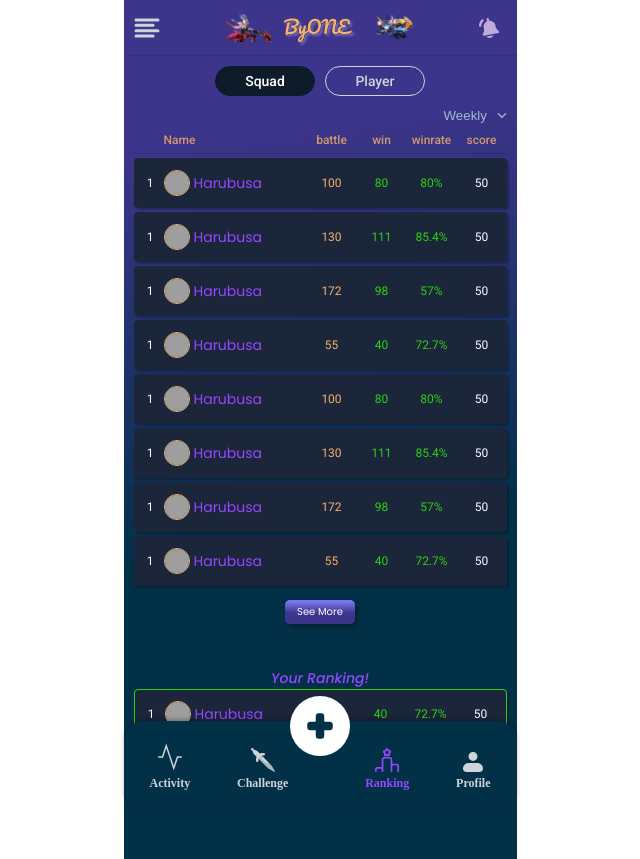
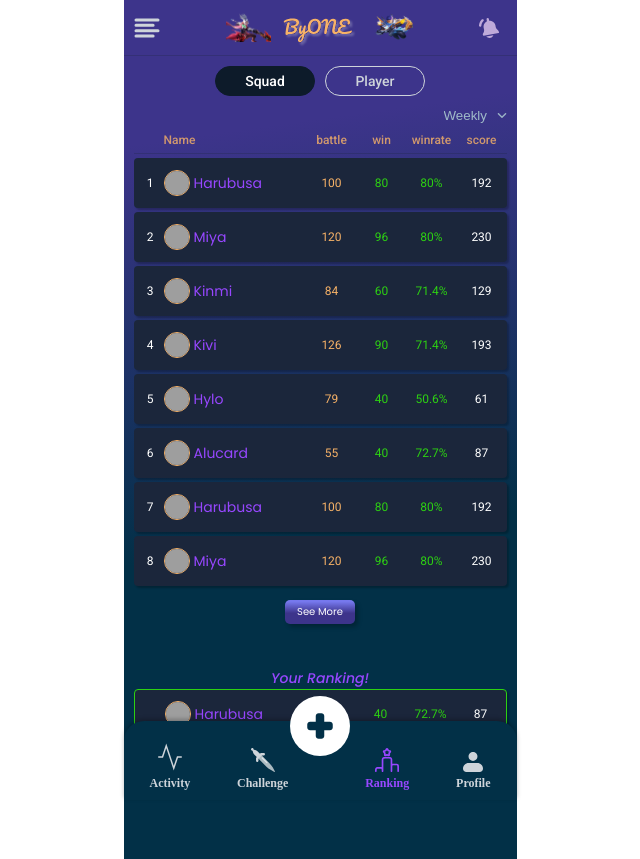
Before and after one commit to ZinMyoHtet1/ByOne-Frontend, a React (Vite) app: page /ranking/squad in a window 1280 px wide. Shown: the whole page, without its empty margins (320-960 px from the left). Built offline with nearby package versions, Linux system fonts and the light colour scheme; grey boxes are pictures that could not be loaded.

Commit message:
add action to see more

```diff
--- a/src/components/RankingCard/RankingCard.jsx
+++ b/src/components/RankingCard/RankingCard.jsx
@@ -1,10 +1,13 @@
 /* eslint-disable react/prop-types */
 import "./ranking-card.css";
 
-const RankingCard = ({ name, battle, win, score, border = false }) => {
+const RankingCard = ({ no, name, battle, win, border = false, ...rest }) => {
+  const winrate = Math.round((win / battle) * 1000) / 10;
+  const score = Math.round((win * 3 * winrate) / 100);
+
   return (
-    <div className={`ranking-card ${border ? "border" : ""}`}>
-      <span className="ranking-no">1</span>
+    <div className={`ranking-card ${border ? "border" : ""}`} {...rest}>
+      <span className="ranking-no">{no}</span>
       <span className="player-profile">
         <img
           src="https://images.unsplash.com/photo-1622567241543-9c707b4ddd5c?w=500&auto=format&fit=crop&q=60&ixlib=rb-4.0.3&ixid=M3wxMjA3fDB8MHx0b3BpYy1mZWVkfDE5fDZzTVZqVExTa2VRfHxlbnwwfHx8fHw%3D"
@@ -15,9 +18,7 @@ const RankingCard = ({ name, battle, win, score, border = false }) => {
       </span>
       <span className="data-item battle">{battle}</span>
       <span className="data-item">{win}</span>
-      <span className="data-item">
-        {Math.round((win / battle) * 1000) / 10}%
-      </span>
+      <span className="data-item">{winrate}%</span>
       <span className="data-item">{score}</span>
     </div>
   );
--- /dev/null
+++ b/src/db/lists.js
@@ -0,0 +1,124 @@
+const rankingList = [
+  {
+    name: "Harubusa",
+    battle: 100,
+    win: 80,
+  },
+  {
+    name: "Miya",
+    battle: 120,
+    win: 96,
+  },
+  {
+    name: "Kinmi",
+    battle: 84,
+    win: 60,
+  },
+  {
+    name: "Kivi",
+    battle: 126,
+    win: 90,
+  },
+  {
+    name: "Hylo",
+    battle: 79,
+    win: 40,
+  },
+  {
+    name: "Alucard",
+    battle: 55,
+    win: 40,
+  },
+  {
+    name: "Harubusa",
+    battle: 100,
+    win: 80,
+  },
+  {
+    name: "Miya",
+    battle: 120,
+    win: 96,
+  },
+  {
+    name: "Kinmi",
+    battle: 84,
+    win: 60,
+  },
+  {
+    name: "Kivi",
+    battle: 126,
+    win: 90,
+  },
+  {
+    name: "Hylo",
+    battle: 79,
+    win: 40,
+  },
+  {
+    name: "Alucard",
+    battle: 55,
+    win: 40,
+  },
+  {
+    name: "Harubusa",
+    battle: 100,
+    win: 80,
+  },
+  {
+    name: "Miya",
+    battle: 120,
+    win: 96,
+  },
+  {
+    name: "Kinmi",
+    battle: 84,
+    win: 60,
+  },
+  {
+    name: "Kivi",
+    battle: 126,
+    win: 90,
+  },
+  {
+    name: "Hylo",
+    battle: 79,
+    win: 40,
+  },
+  {
+    name: "Alucard",
+    battle: 55,
+    win: 40,
+  },
+  {
+    name: "Harubusa",
+    battle: 100,
+    win: 80,
+  },
+  {
+    name: "Miya",
+    battle: 120,
+    win: 96,
+  },
+  {
+    name: "Kinmi",
+    battle: 84,
+    win: 60,
+  },
+  {
+    name: "Kivi",
+    battle: 126,
+    win: 90,
+  },
+  {
+    name: "Hylo",
+    battle: 79,
+    win: 40,
+  },
+  {
+    name: "Alucard",
+    battle: 55,
+    win: 40,
+  },
+];
+
+export { rankingList };
--- a/src/pages/Ranking/Ranking.jsx
+++ b/src/pages/Ranking/Ranking.jsx
@@ -5,7 +5,11 @@ import { Button, RankingCard } from "../../components";
 import { RankingCategory, RankingContainer } from "../../containers";
 import "./ranking.css";
 
+import { rankingList } from "../../db/lists";
+
 const Ranking = ({ category }) => {
+  const [sliceIndex, setSliceIndex] = useState(8);
+
   const [loading, setLoading] = useState(false);
   const options = [
     { label: "Weekly", value: "week" },
@@ -15,7 +19,10 @@ const Ranking = ({ category }) => {
 
   const handleLoadMore = () => {
     setLoading(true);
-    setTimeout(() => setLoading(false), 3000);
+    setTimeout(() => {
+      setSliceIndex((prevValue) => prevValue * 2);
+      setLoading(false);
+    }, 3000);
   };
 
   return (
@@ -35,14 +42,22 @@ const Ranking = ({ category }) => {
         </div>
       </div>
       <RankingContainer>
-        <RankingCard name="Harubusa" battle="100" win="80" score="50" />
-        <RankingCard name="Harubusa" battle="130" win="111" score="50" />
+        {rankingList.slice(0, sliceIndex).map((ranking, i) => (
+          <RankingCard
+            no={i + 1}
+            name={ranking.name}
+            battle={ranking.battle}
+            win={ranking.win}
+            key={ranking.name + i}
+          />
+        ))}
+        {/* <RankingCard name="Harubusa" battle="130" win="111" score="50" />
         <RankingCard name="Harubusa" battle="172" win="98" score="50" />
         <RankingCard name="Harubusa" battle="55" win="40" score="50" />
         <RankingCard name="Harubusa" battle="100" win="80" score="50" />
         <RankingCard name="Harubusa" battle="130" win="111" score="50" />
         <RankingCard name="Harubusa" battle="172" win="98" score="50" />
-        <RankingCard name="Harubusa" battle="55" win="40" score="50" />
+        <RankingCard name="Harubusa" battle="55" win="40" score="50" /> */}
         {/*<RankingCard name="Harubusa" battle="100" win="80" score="50" />
         <RankingCard name="Harubusa" battle="130" win="111" score="50" />
         <RankingCard name="Harubusa" battle="172" win="98" score="50" />
@@ -53,8 +68,10 @@ const Ranking = ({ category }) => {
         <RankingCard name="Harubusa" battle="55" win="40" score="50" /> */}
         {loading ? (
           <div className="loading">loading...</div>
+        ) : sliceIndex < rankingList.length ? (
+          <Button label="See More" handleClick={handleLoadMore} />
         ) : (
-          <Button label="See More" handleClick={handleLoadMore} />
+          "end result"
         )}
       </RankingContainer>
 
```
